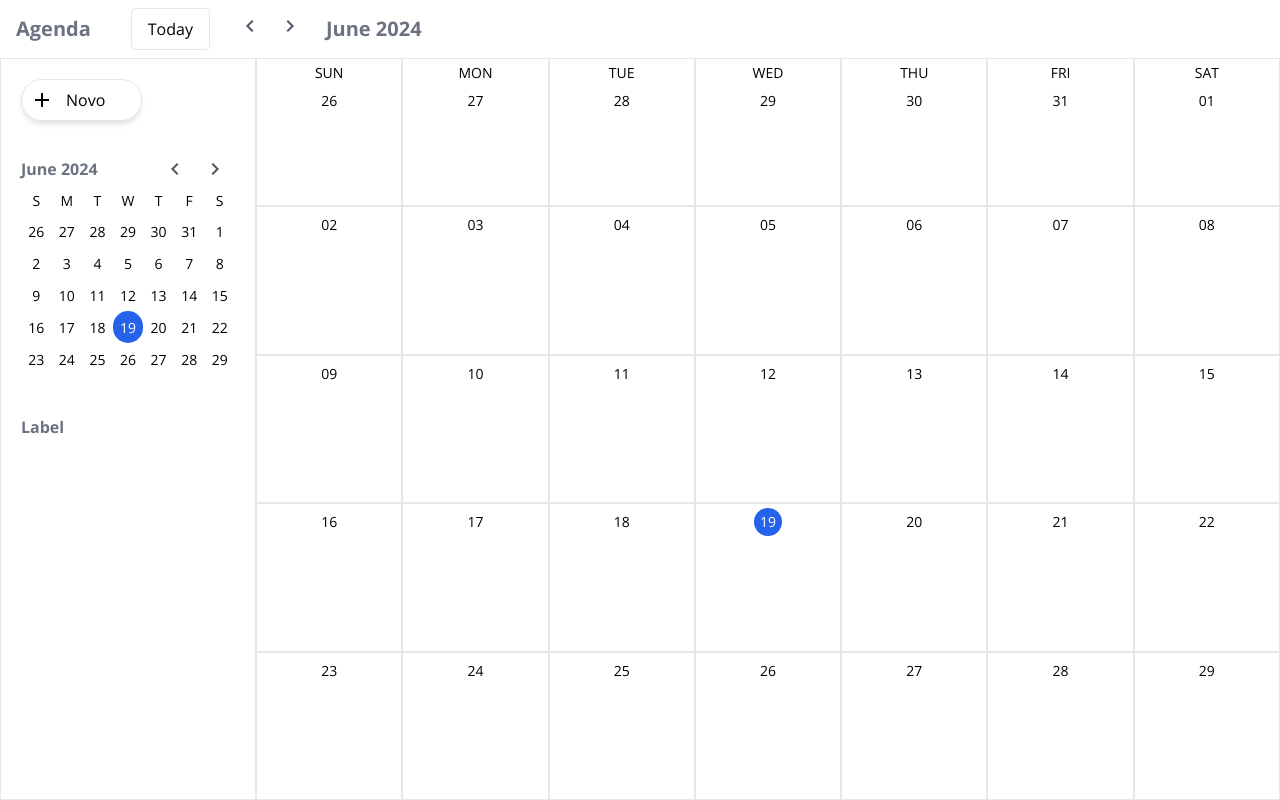
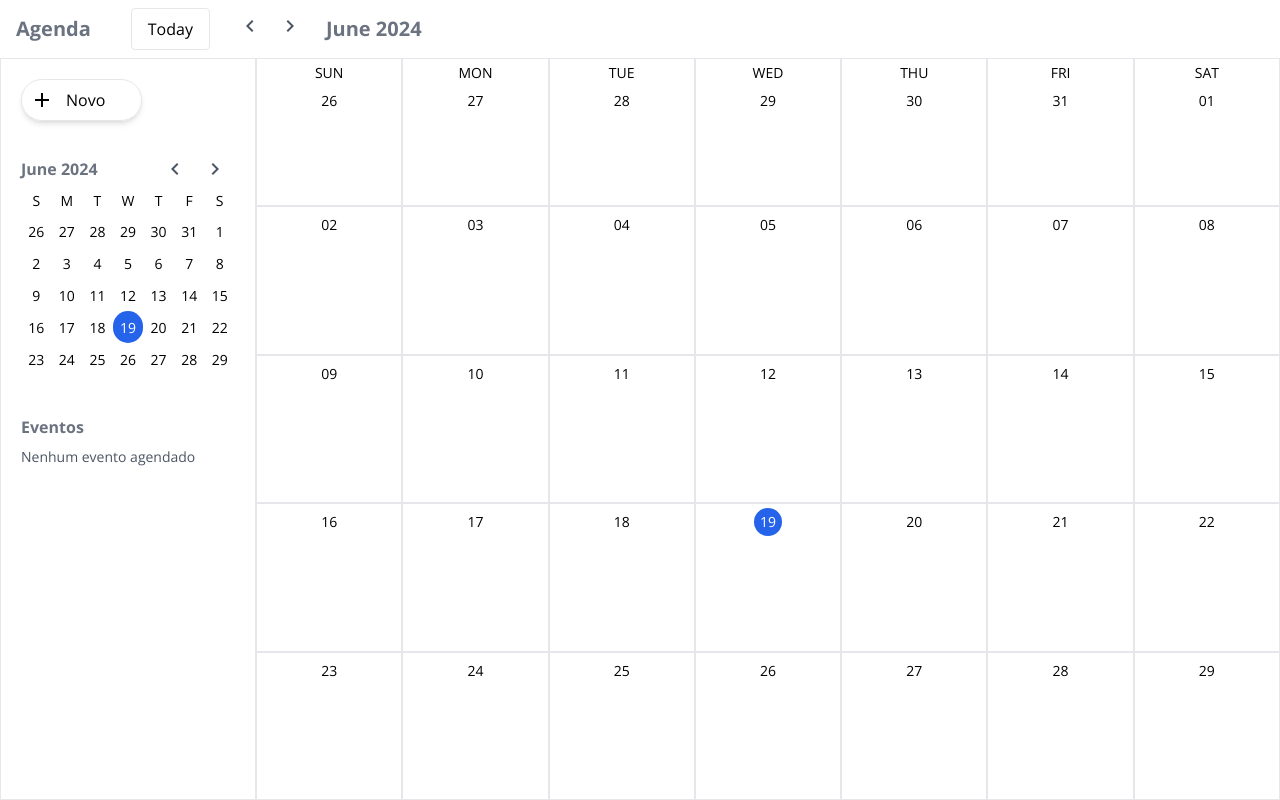
Before and after one commit to matheuspsb/schedule, a React (Create React App) app: page / in a window 1280 px wide. Built offline with nearby package versions, Linux system fonts and the light colour scheme.

Commit message:
fix: verify that labels exist

```diff
--- a/src/components/Day.js
+++ b/src/components/Day.js
@@ -42,7 +42,7 @@ export default function Day({ day, rowIdx }) {
           <div
             key={idx}
             onClick={() => setSelectedEvent(evt)}
-            className={`bg-${evt.label}-200 p-1 mr-3 mb-1 text-gray-600 text-sm rounded truncate`}
+            className={`bg-${evt.label}-200 p-1 mx-2 mb-1 text-gray-600 text-sm rounded truncate`}
           >
             {evt.title}
           </div>
--- a/src/components/Labels.js
+++ b/src/components/Labels.js
@@ -6,8 +6,11 @@ export default function Labels() {
 
   return (
     <React.Fragment>
-      <p className="text-gray-500 font-bold mt-10">Label</p>
-      {labels.map(({ label: lbl, checked }, idx) => (
+      <p className="text-gray-500 font-bold mt-10">Eventos</p>
+      {Array.isArray(labels) && labels.length === 0 ? (
+        <p className="mt-2 text-gray-600 text-sm">Nenhum evento agendado</p>
+      ) : (
+        labels.map(({ label: lbl, checked }, idx) => (
           <label key={idx} className="items-center mt-3 block">
             <input
               type="checkbox"
@@ -19,7 +22,8 @@ export default function Labels() {
               {lbl}
             </span>
           </label>
-      ))}
+        ))
+      )}
     </React.Fragment>
   );
 }
```
Lines whose indentation alone changed are shown as unchanged.
